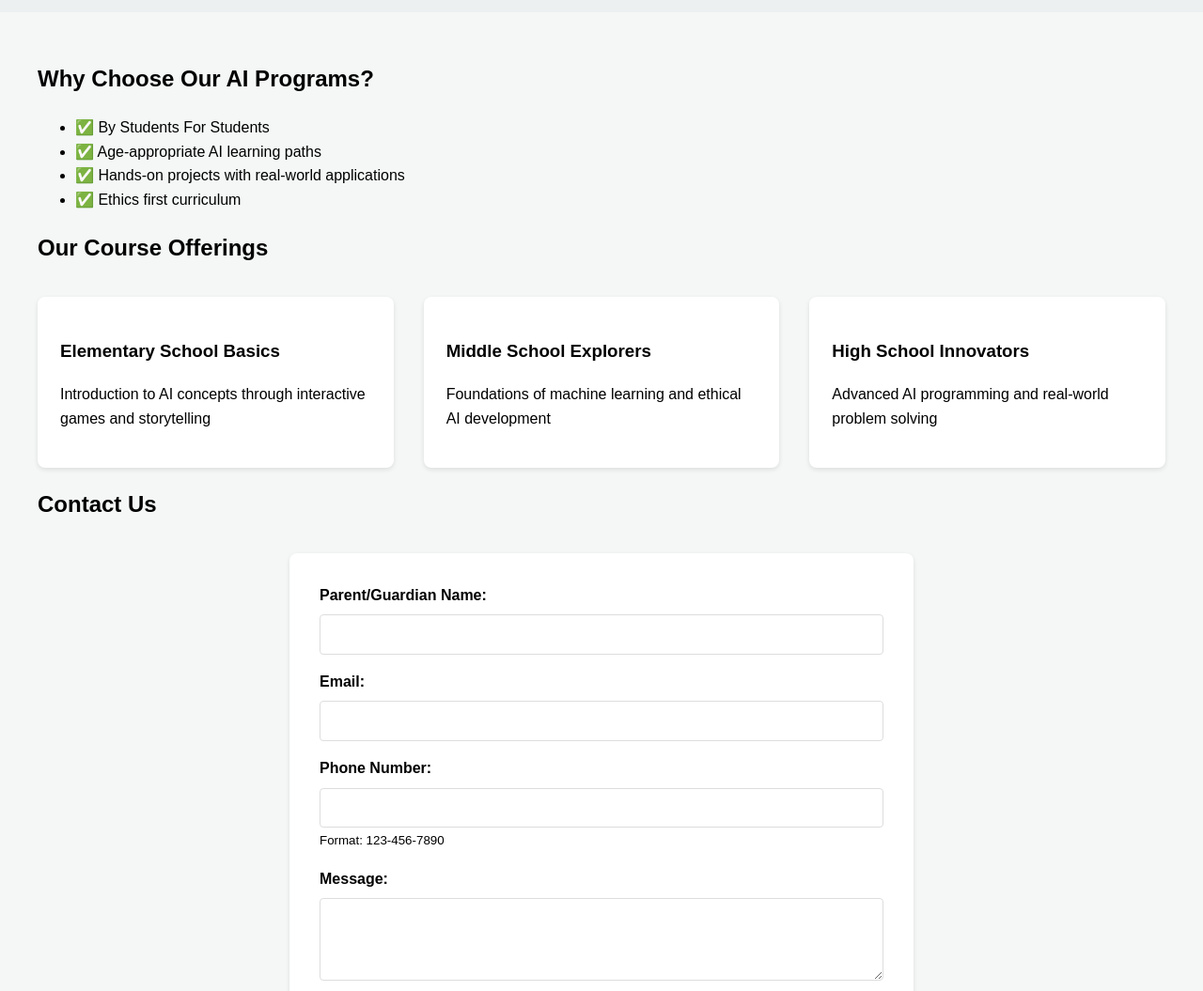
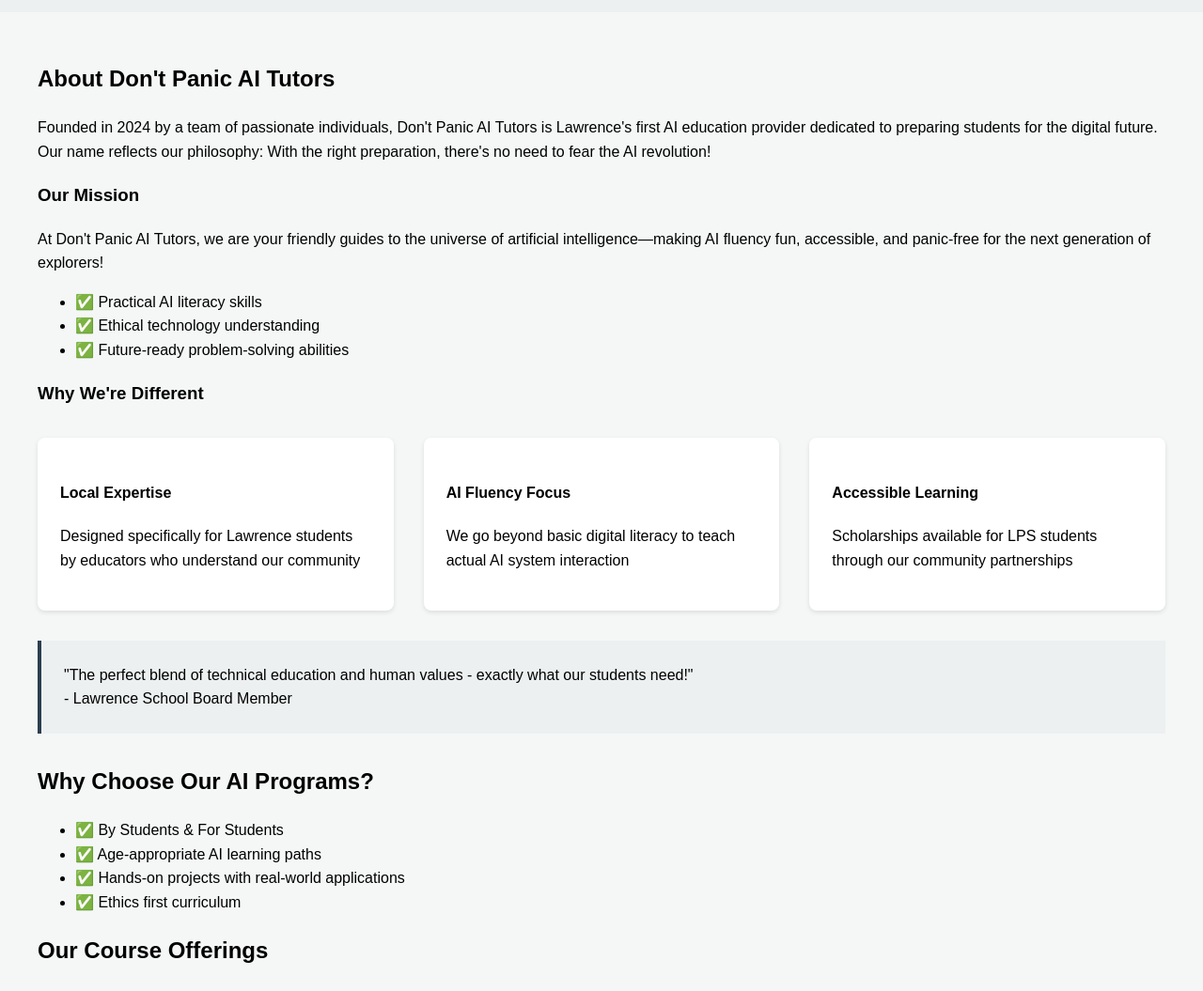
Before and after one commit to DontPanicAITutors/dontpanicaitutors.github.io, a plain HTML site: page index.html in a window 1280 px wide. Shown: the part 840-1895 px from the top of the page at 94% size. Drawn offline with Linux system fonts and the light colour scheme.

Commit message:
Add files via upload

```diff
--- a/index.html
+++ b/index.html
@@ -125,6 +125,13 @@
         .submit-button:hover {
             background-color: #219a52;
         }
+
+        blockquote {
+            background-color: #ecf0f1;
+            padding: 1.5rem;
+            border-left: 4px solid #2c3e50;
+            margin: 2rem 0;
+        }
     </style>
 </head>
 <body>
@@ -148,13 +155,48 @@
     </div>
 
     <div class="container">
+        <section id="about">
+            <h2>About Don't Panic AI Tutors</h2>
+            <p>Founded in 2024 by a team of passionate individuals, Don't Panic AI Tutors is Lawrence's first AI education provider dedicated to preparing students for the digital future. Our name reflects our philosophy: With the right preparation, there's no need to fear the AI revolution!</p>
+
+            <h3>Our Mission</h3>
+            <p>At Don't Panic AI Tutors, we are your friendly guides to the universe of artificial intelligence—making AI fluency fun, accessible, and panic-free for the next generation of explorers!</p>
+            <ul>
+                <li>✅ Practical AI literacy skills</li>
+                <li>✅ Ethical technology understanding</li>
+                <li>✅ Future-ready problem-solving abilities</li>
+            </ul>
+
+            <h3>Why We're Different</h3>
+            <div class="courses">
+                <div class="course-card">
+                    <h4>Local Expertise</h4>
+                    <p>Designed specifically for Lawrence students by educators who understand our community</p>
+                </div>
+                <div class="course-card">
+                    <h4>AI Fluency Focus</h4>
+                    <p>We go beyond basic digital literacy to teach actual AI system interaction</p>
+                </div>
+                <div class="course-card">
+                    <h4>Accessible Learning</h4>
+                    <p>Scholarships available for LPS students through our community partnerships</p>
+                </div>
+            </div>
+
+            <blockquote>
+                "The perfect blend of technical education and human values - exactly what our students need!"
+                <br>
+                - Lawrence School Board Member
+            </blockquote>
+        </section>
+
         <section id="why-us">
             <h2>Why Choose Our AI Programs?</h2>
             <ul>
-                <li>✅ By Students For Students</li>
+                <li>✅ By Students & For Students</li>
                 <li>✅ Age-appropriate AI learning paths</li>
                 <li>✅ Hands-on projects with real-world applications</li>
-                <li>✅ Ethics first curriculum </li>
+                <li>✅ Ethics first curriculum</li>
             </ul>
         </section>
 
@@ -211,7 +253,7 @@
 
     <footer>
         <p>© 2024 Don't Panic AI Tutors - Proudly serving Lawrence, Kansas students</p>
-        <p>We are actively seeking opportunities to collaborate with Lawrence Public Schools (USD 497) to support AI literacy initiatives. If you’re interested in working with us, let’s connect!</p>
+        <p>We are actively seeking opportunities to collaborate with Lawrence Public Schools (USD 497) to support AI fluency initiatives. If you’re interested in working with us, let’s connect!</p>
     </footer>
 </body>
 </html>
```
